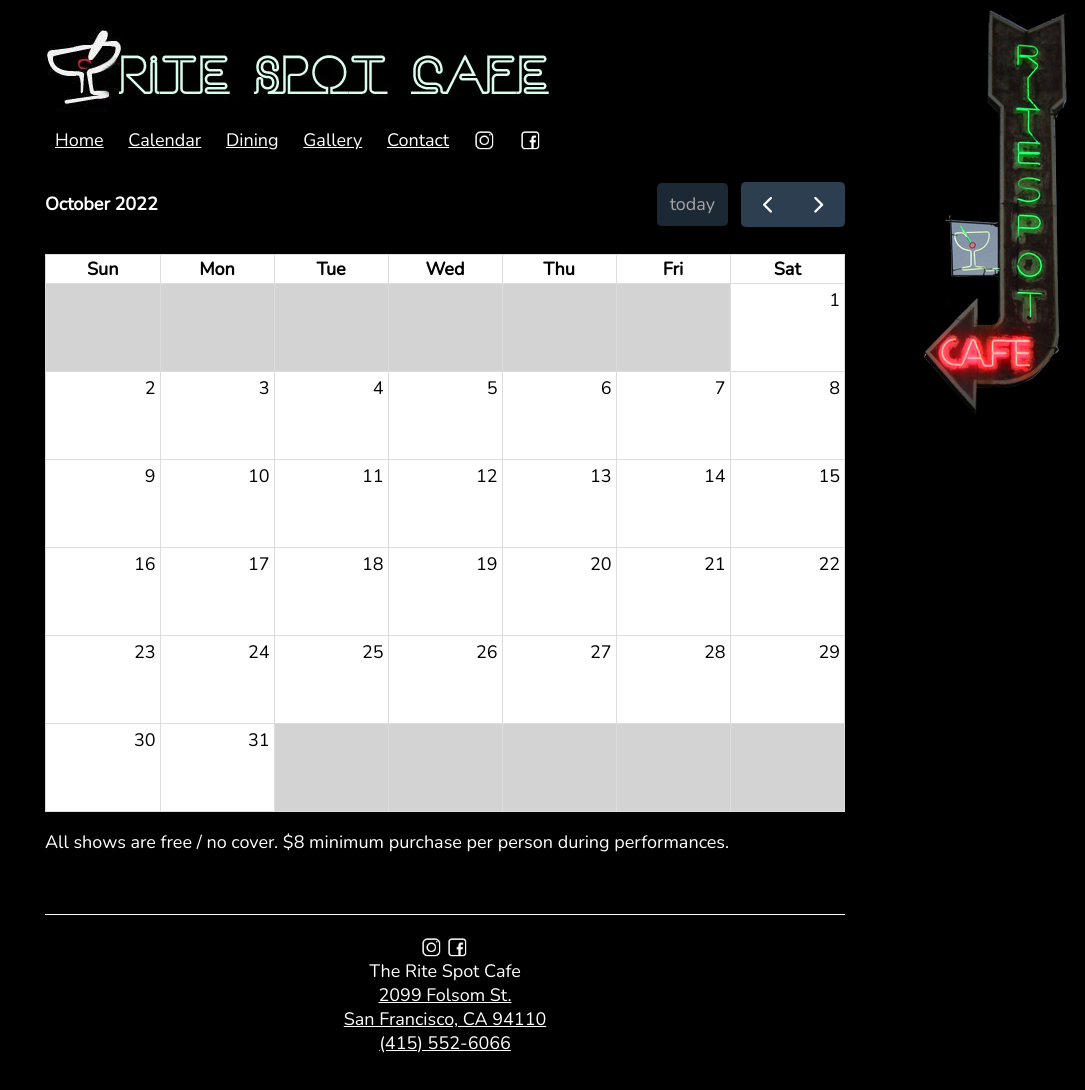
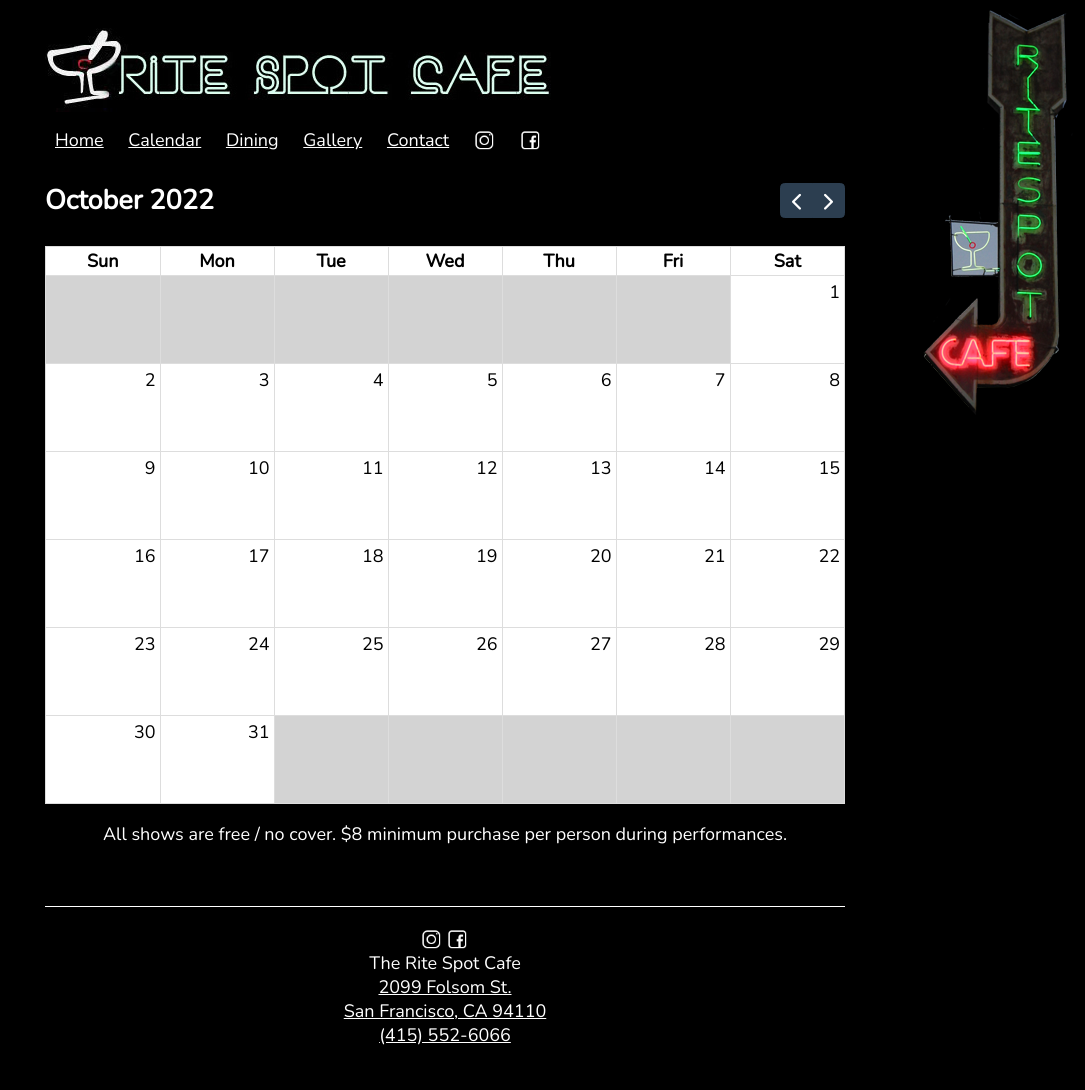
Before and after one commit to vicwomg/vicwomg.github.io, a plain HTML site: page ritespot/calendar.html in a window 1280 px wide. Shown: the whole page, without its empty margins (195-1280 px from the left). Drawn offline with nearby package versions, Linux system fonts and the light colour scheme; no server answers.

Commit message:
calendar customizations

```diff
--- a/ritespot/calendar.html
+++ b/ritespot/calendar.html
@@ -27,7 +27,7 @@
       <div class="container">
         <div id="header"></div>
         <div id="calendar" style="margin-top: 20px"></div>
-        <p>
+        <p style="text-align: center">
           All shows are free / no cover. $8 minimum purchase per person during
           performances.
         </p>
--- a/ritespot/css/calendar-styles.css
+++ b/ritespot/css/calendar-styles.css
@@ -1,5 +1,9 @@
 #calendar {
   color: black;
+}
+
+.fc-button {
+  padding: 2px !important;
 }
 
 .fc-daygrid-day-events {
@@ -42,7 +46,7 @@
 
 .fc .fc-toolbar-title {
   color: white;
-  font-size: 18px !important;
+  font-size: 1.5em !important;
 }
 
 .fc-list-day-cushion {
--- a/ritespot/js/script.js
+++ b/ritespot/js/script.js
@@ -27,6 +27,11 @@
           "j4uge8u9i76qhb86gvced5p47s@group.calendar.google.com",
       },
     ],
+    headerToolbar: {
+      left: "title",
+      center: "",
+      right: "prev,next",
+    },
   });
 
   calendar.render();
```
